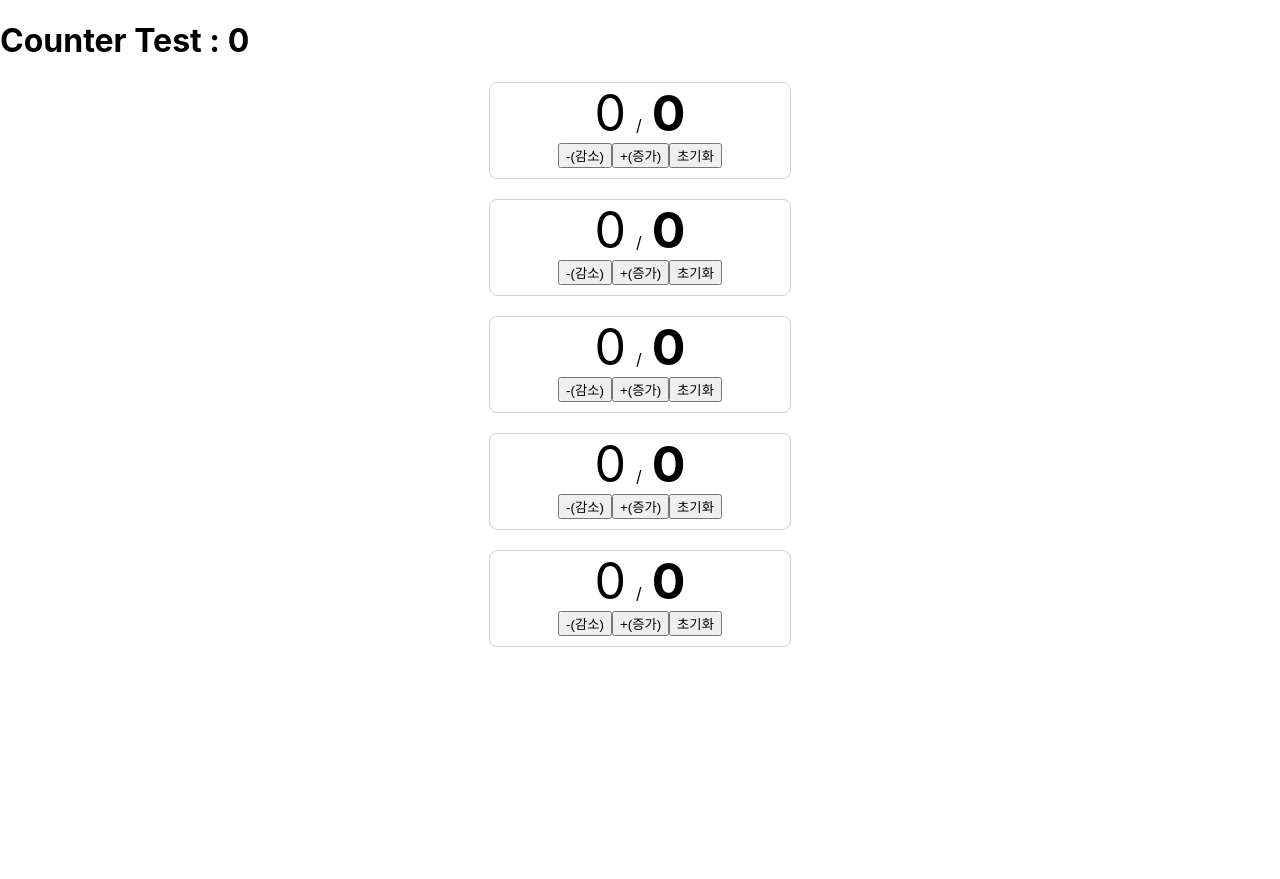
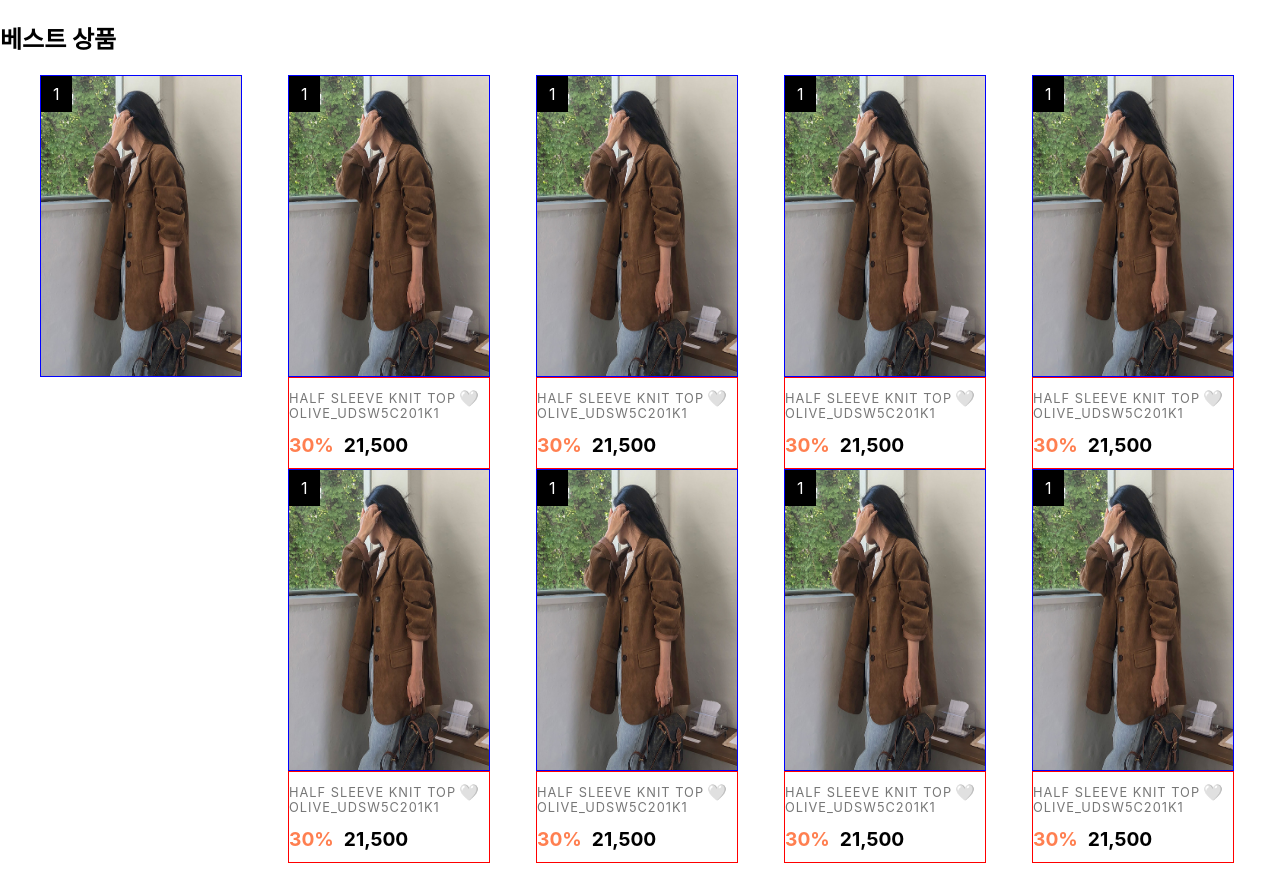
Before and after one commit to TJG404/webpublish, a React (Create React App) app in the folder react/basic-app/: page / in a window 1280 px wide. Before the commit the page ends 800 px from the top, so only its background shows below. Built offline with nearby package versions, Linux system fonts and the light colour scheme.

Commit message:
2025-09-10 commit

```diff
--- /dev/null
+++ b/react/basic-app/src/AppProduct.js
@@ -0,0 +1,11 @@
+import { BestProduct } from "./components/Product.jsx";
+import './css/Product.css';
+
+export default function App() {
+
+    return (
+        <>
+            <BestProduct />
+        </>
+    );
+}
--- /dev/null
+++ b/react/basic-app/src/components/Product.jsx
@@ -0,0 +1,83 @@
+/**
+ * 베스트 상품 컴포넌트
+ */
+export function BestProduct() {
+    return (
+        <>
+            <h2>베스트 상품</h2>
+            <ul className="best-product">
+                <li><BestProductImage /></li>
+                <li><BestProductItem /></li>
+                <li><BestProductItem /></li>
+                <li><BestProductItem /></li>
+                <li><BestProductItem /></li>
+                <li><BestProductItem /></li>
+                <li><BestProductItem /></li>
+                <li><BestProductItem /></li>
+                <li><BestProductItem /></li>
+            </ul>
+        </>
+    );
+}
+
+
+/**
+ * 베스트 상품 아이템 컴포넌트
+ */
+export function BestProductItem() {
+    return (
+        <div>
+            <BestProductImage />
+            <BestProductContent />
+        </div>
+    );
+}
+
+/**
+ * 베스트 상품 컨텐츠 컴포넌트
+ */
+export function BestProductContent() {
+    return (
+        <div className="best-product-content">
+            <p className="best-product-content-title">HALF SLEEVE KNIT TOP OLIVE_UDSW5C201K1</p>
+            <span className="best-product-content-sale">30%</span>
+            <span className="best-product-content-price">21,500</span>
+            <span className="best-product-content-like">🤍</span>
+        </div>
+    );
+}
+
+/**
+ * 베스트 상품 이미지 컴포넌트
+ */
+export function BestProductImage() {
+    const data = {
+        "img": "/images/product4.jpg",
+        "style": {
+            "width": "200px",
+            "height": "300px"
+        },
+        "no": 1,
+        "like": false
+    }
+    return (
+        <div className="best-product-img">
+            <ProductImage img={data.img} style={data.style} />
+            <span className="best-product-img-no">{data.no}</span>
+            { data.like?
+                <span className="best-product-img-like">🤍</span> : "" }
+        </div>
+    );
+}
+
+
+/**
+ * 상품 이미지 컴포넌트
+ */
+export function ProductImage({img, style}) {
+    const { width, height } = style;
+    return (
+        <img src={img}
+             style={{width:width, height:height}} />
+    );
+}
--- /dev/null
+++ b/react/basic-app/src/css/Product.css
@@ -0,0 +1,54 @@
+.best-product li:first-child {
+    grid-row: span 2;
+}
+.best-product {
+    list-style-type: none;
+    display: grid;
+    grid-template-columns: repeat(5, 1fr);
+    grid-template-rows: repeat(2, 1fr);
+}
+.best-product-content-like {
+    position: absolute;
+    top: 10px;   right: 10px;
+}
+.best-product-content-title {
+    font-size: 0.8rem;
+    letter-spacing: 1px;
+    color: #777;
+}
+.best-product-content-sale {
+    font-size: 1.2rem;
+    font-weight: bold;
+    color: coral;
+    padding-right: 10px;
+}
+.best-product-content-price {
+    font-size: 1.2rem;
+    font-weight: bold;
+    color: #000;
+}
+.best-product-content {
+    position: relative;
+    width: 200px;
+    height: 90px;
+    border: 1px solid red;
+}
+.best-product-img-like {
+    position: absolute;
+    bottom: 20px;   right: 10px;
+    font-size: 1rem;
+}
+.best-product-img-no {
+    position: absolute;
+    top: 0;   left: 0;
+    background-color: #000;
+    color: #fff;
+    /* font-weight: bold; */
+    padding: 8px 12px;
+}
+.best-product-img {
+    border: 1px solid blue;
+    width: 200px;
+    height: 300px;
+    position: relative;
+}
--- a/react/basic-app/src/index.js
+++ b/react/basic-app/src/index.js
@@ -4,7 +4,8 @@
 // import App from './App.js';
 // import App from './AppAvatar.js';
 // import App from './AppButton.js';
-import App from './AppCounter.js';
+// import App from './AppCounter.js';
+import App from './AppProduct.js';
 import reportWebVitals from './reportWebVitals.js';
 
 const root = ReactDOM.createRoot(document.getElementById('root'));
```
